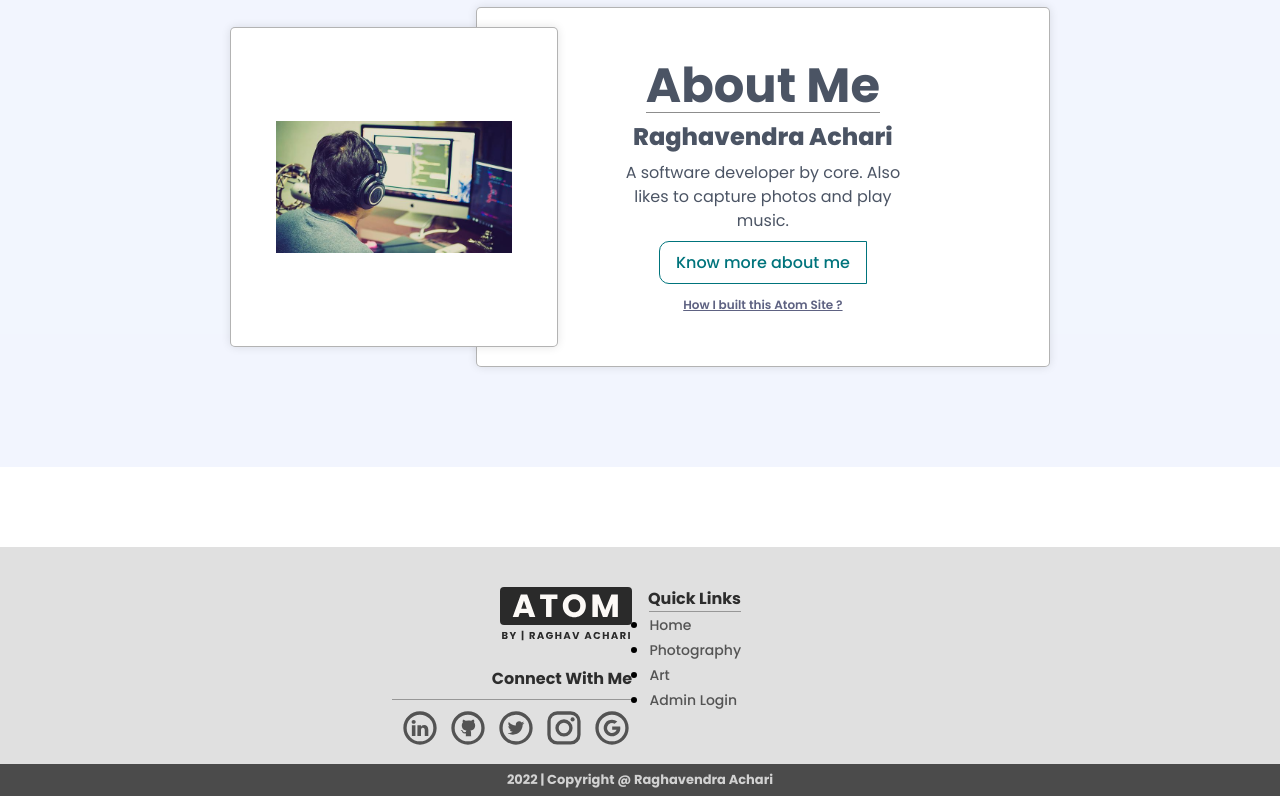
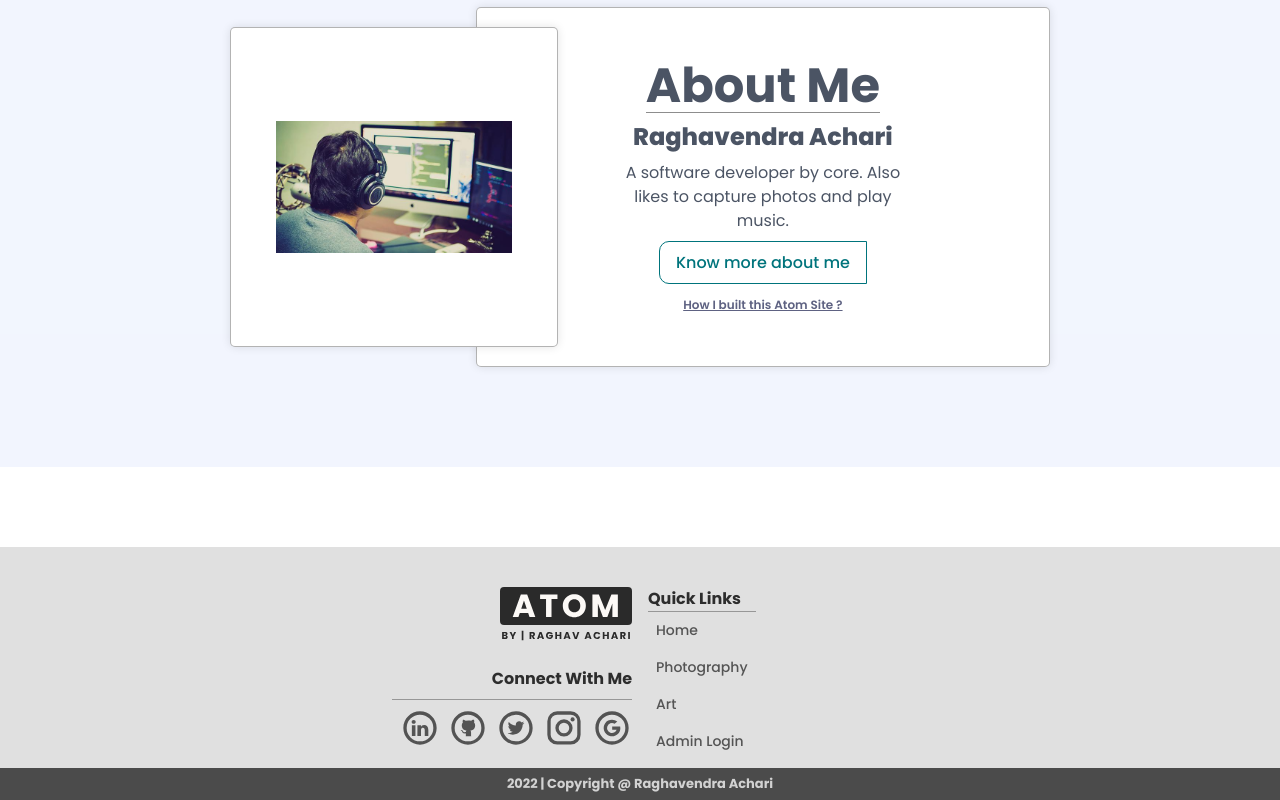
Before and after one commit to RaghavendraAchari/atom-react, a React (Create React App) app: page / in a window 1280 px wide. Shown: the part 1445-2245 px from the top of the page. Built offline with nearby package versions, Linux system fonts and the light colour scheme.

Commit message:
foter changes

```diff
--- a/src/components/Footer/Footer.jsx
+++ b/src/components/Footer/Footer.jsx
@@ -9,7 +9,7 @@ class Footer extends React.Component {
         <div className={Styles.grid}>
           <div className={Styles.brandDetails}>
             <div className={Styles.brand}>
-              <img src={"/assets/atom-icon.svg"} alt="brand icon" />
+              <img src={process.env.PUBLIC_URL + "/assets/atom-icon.svg"} alt="brand icon" />
             </div>
             <div className={Styles.subtitle}>
               <p>Connect With Me</p>
--- a/src/components/Footer/footer.module.scss
+++ b/src/components/Footer/footer.module.scss
@@ -44,7 +44,7 @@
             text-align: start;
             padding-left:8px ;
             ul{
-
+                list-style: none;
                 text-align: left;
                 margin: 0 0 0 auto;
                 width: fit-content;
@@ -59,7 +59,7 @@
             }
             .quickLink{
                 text-decoration: none;
-                margin: 0 0;
+                margin: 4 0;
                 font-size: 14px;
                 font-weight: 500;
             }
```
